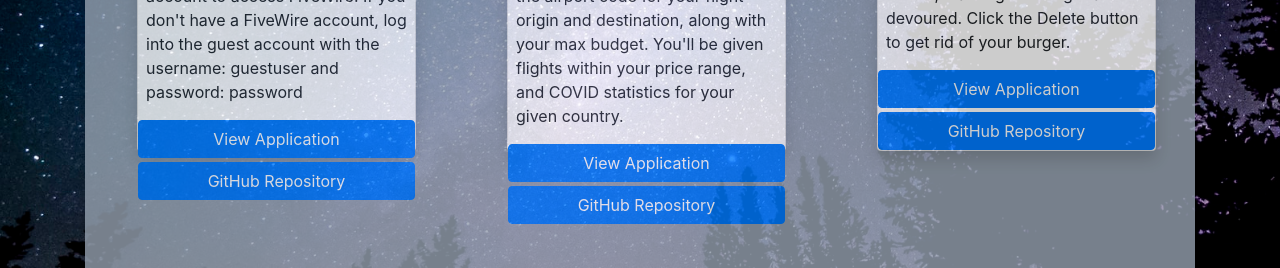
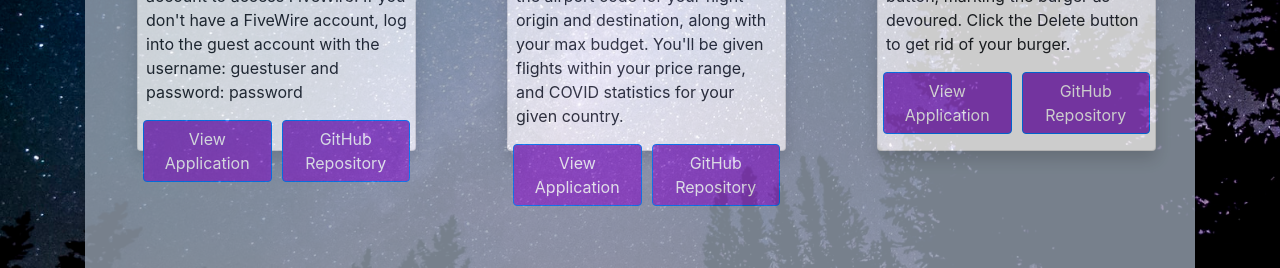
Before and after one commit to kaitlinkenney/react-portfolio, a React (Create React App) app: page /projects in a window 1280 px wide. Shown: the part 684-952 px from the top of the page. Built offline with nearby package versions, Linux system fonts and the light colour scheme.

Commit message:
fixed buttons on projects page

```diff
--- a/src/components/Project/project.js
+++ b/src/components/Project/project.js
@@ -6,13 +6,23 @@ function Project(props) {
     return (
         <div className="container projectcontainer">
 
-            <div className="card shadow" style={{width: "90%", height: "470px"}}>
-            <img src={props.projimage} className="card-img-top"/>
+            <div className="card shadow" style={{ width: "90%", height: "470px" }}>
+                <img src={props.projimage} className="card-img-top" />
                 <div className="card-body" />
                 <h5 className="card-title mt-n4 ml-2">{props.title}</h5>
                 <p className="card-text pl-2 pr-2">{props.description}</p>
-                <a href={props.projurl} className=" btn btn-primary mb-1">View Application</a>
-                <a href={props.giturl} className=" btn btn-primary">GitHub Repository</a>
+                <div class="container">
+                    <div class="row">
+                        <div class="col container">
+                        <a href={props.projurl} className="btn btn-primary">View Application</a>
+                            </div>
+                        <div class="col container">
+                        <a href={props.giturl} className="btn btn-primary mb-3">GitHub Repository</a>
+                             </div>
+                    </div>
+
+
+                </div>
             </div>
         </div>
     )
--- a/src/components/Project/style.css
+++ b/src/components/Project/style.css
@@ -13,6 +13,10 @@
     font-size: medium;
 }
 
-/* .btn {
-    margin-top: -6%;
-} */
+.btn-primary {
+    background-color: rgb(144, 66, 199) !important;
+    margin-left: -10px;
+    margin-right: -10px;
+    padding-right: 2px;
+    padding-left: 2px;
+}
```
Also changed, not shown: 1 other file (tests, documents, lock files or other folders).
